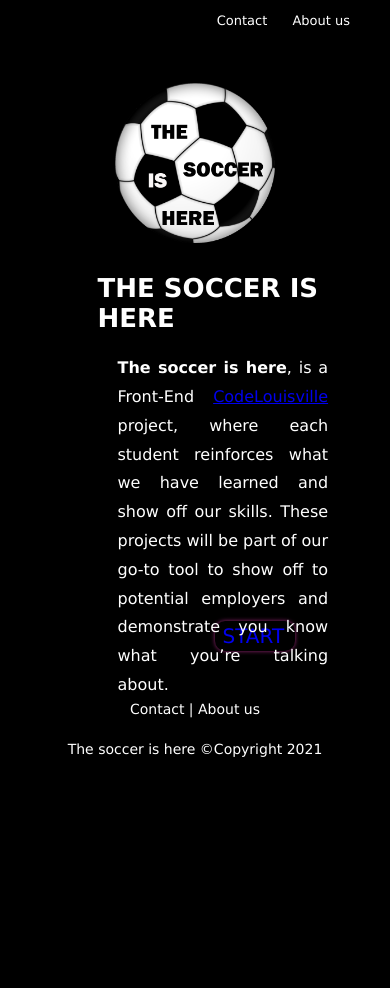
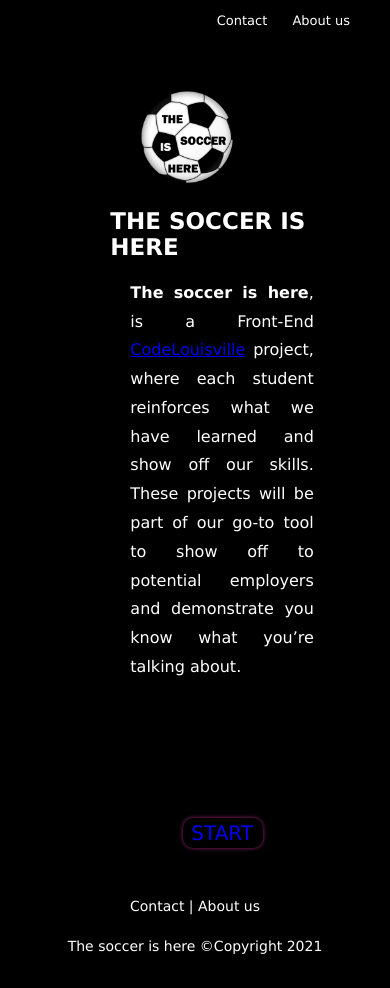
Before and after one commit to mtoirac2011/the-soccer-is-here, a plain HTML site: page index.html in a window 390 px wide. Before the commit the page ends 844 px from the top, so only its background shows below. Drawn offline with Linux system fonts and the light colour scheme.

Commit message:
updating index  web responsive

```diff
--- a/css/index.css
+++ b/css/index.css
@@ -1,6 +1,6 @@
 body{
     margin: 0px;
-    padding:0px;
+    padding: 0px;
     color: white;
     box-sizing: border-box;
     font-family: Verdana, Geneva, Tahoma, sans-serif;
@@ -11,7 +11,7 @@ header{
     margin-top: 10px;
     margin-right: 20px;
     text-align: right;
-    margin-bottom: 50px;
+    margin-bottom: 60px;
 }
 header a{
     padding-right: 20px;
@@ -25,31 +25,40 @@ header a:hover{
 }
 
 /*  MAIN */
-.main{
+/* .main{
     display: flex;
     margin-bottom: 30px;
 }
 
 .ball-img{
     flex-basis: 60%;
+} */
+.main{
+    width: 98%;
+    display: flex;
+    justify-content: space-around;
+    align-items: center;
+    margin: 0px auto;
+}
+.main .lateral{
+    width: 60%;
+    margin-left: 60px;
+}
+.main .ball-img{
+    width: 50%;
+    margin-left: 80px;
+}
+.main .ball-img img{
+    width: 50%;
+    transform: translateX(600px);
+    animation: animate-ball;
+    animation-timing-function: linear;
+    animation-duration: 3s;
+    transform: translateX(0px);
 }
 
-/* Media Queries */
-@media only screen and (max-width: 890px) {
-    .main{
-        flex-direction: column-reverse;
-        align-items: center;
-        margin-bottom: 120px;
-    }
-    .ball-img{
-        width: 280px;
-    }
-    .main .lateral h1{
-        font-size: 26px;
-    }
-}
 
-.ball-img img{
+/* .ball-img img{
     width: 60%;
     padding-left: 20%;
     transform: translateX(600px);
@@ -57,23 +66,23 @@ header a:hover{
     animation-timing-function: linear;
     animation-duration: 3s;
     transform: translateX(0px);
-    /* background:url(img/soccerball.png); */
-}
-.lateral{
+} */
+/* .lateral{
     width: 60%;
     margin-left: 10%;
     height: 250px;
     z-index: 3;
-}
+} */
 .lateral h1{
     font-size: 40px;
     text-transform: uppercase;
     animation: animate-ball;
     animation-timing-function: linear;
     animation-duration: 4s;
+    /* margin-bottom: 30px; */
 }
 .lateral p{
-    width: 90%;
+    width: 80%;
     margin-left: 20px;
     margin-top: 10px;
     text-align: justify;
@@ -82,9 +91,10 @@ header a:hover{
 
 /* START */
 .start{
+    margin-top: 100px;
     width: 80px;
     height: 30px;
-    margin-left: 55%;
+    margin-left: 47%;
     border-radius: 10px;
     transition: all 360ms;
     box-shadow: 0px 0px 4px rgb(150, 38, 116);
@@ -126,3 +136,18 @@ footer{
 .footerline1 a:hover{
     text-decoration: underline;
 }
+
+/* Media Queries */
+@media only screen and (max-width: 890px) {
+    .main{
+        flex-direction: column-reverse;
+        align-items: center;
+        margin-bottom: 120px;
+    }
+    .ball-img{
+        width: 280px;
+    }
+    .main .lateral h1{
+        font-size: 23px;
+    }
+}
```
